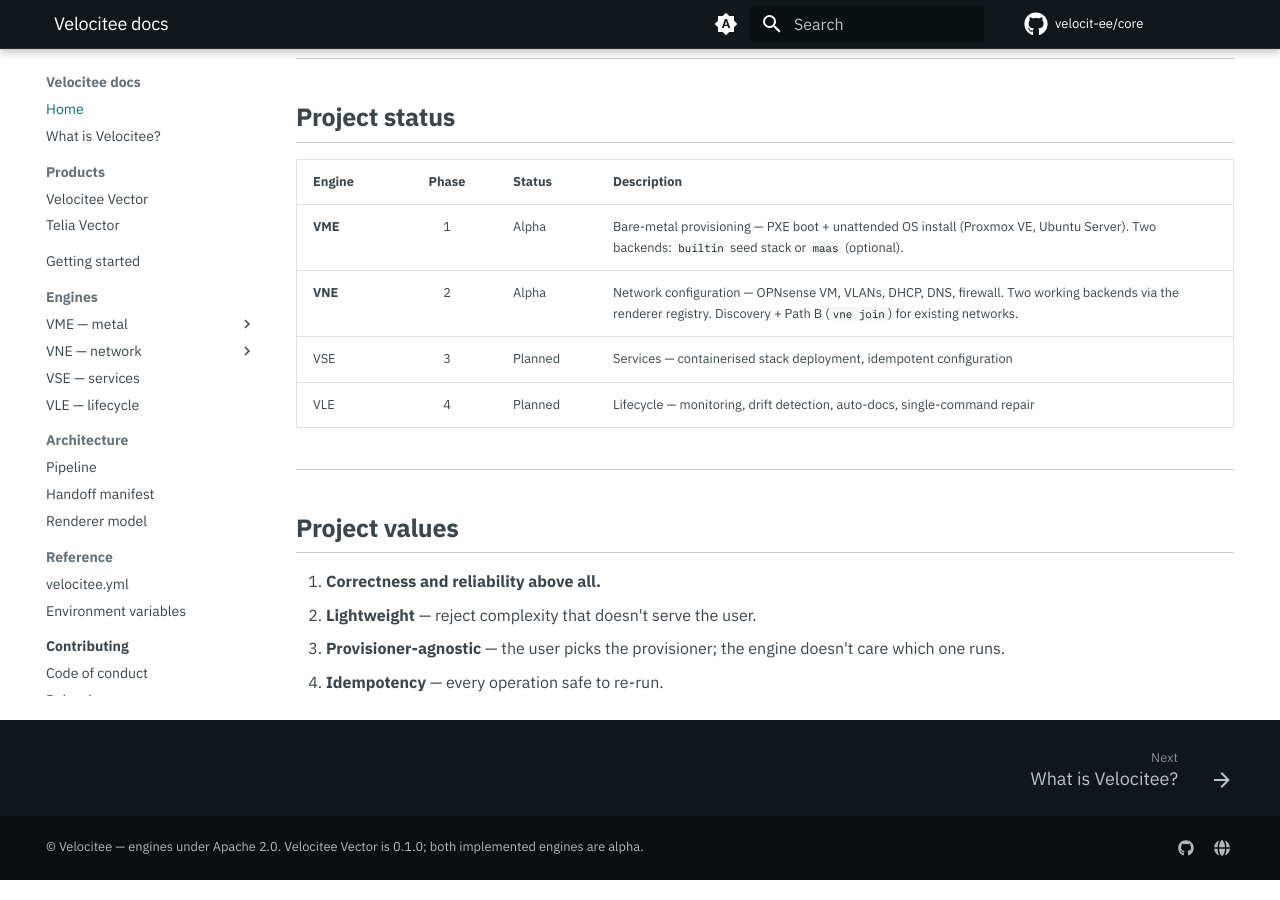
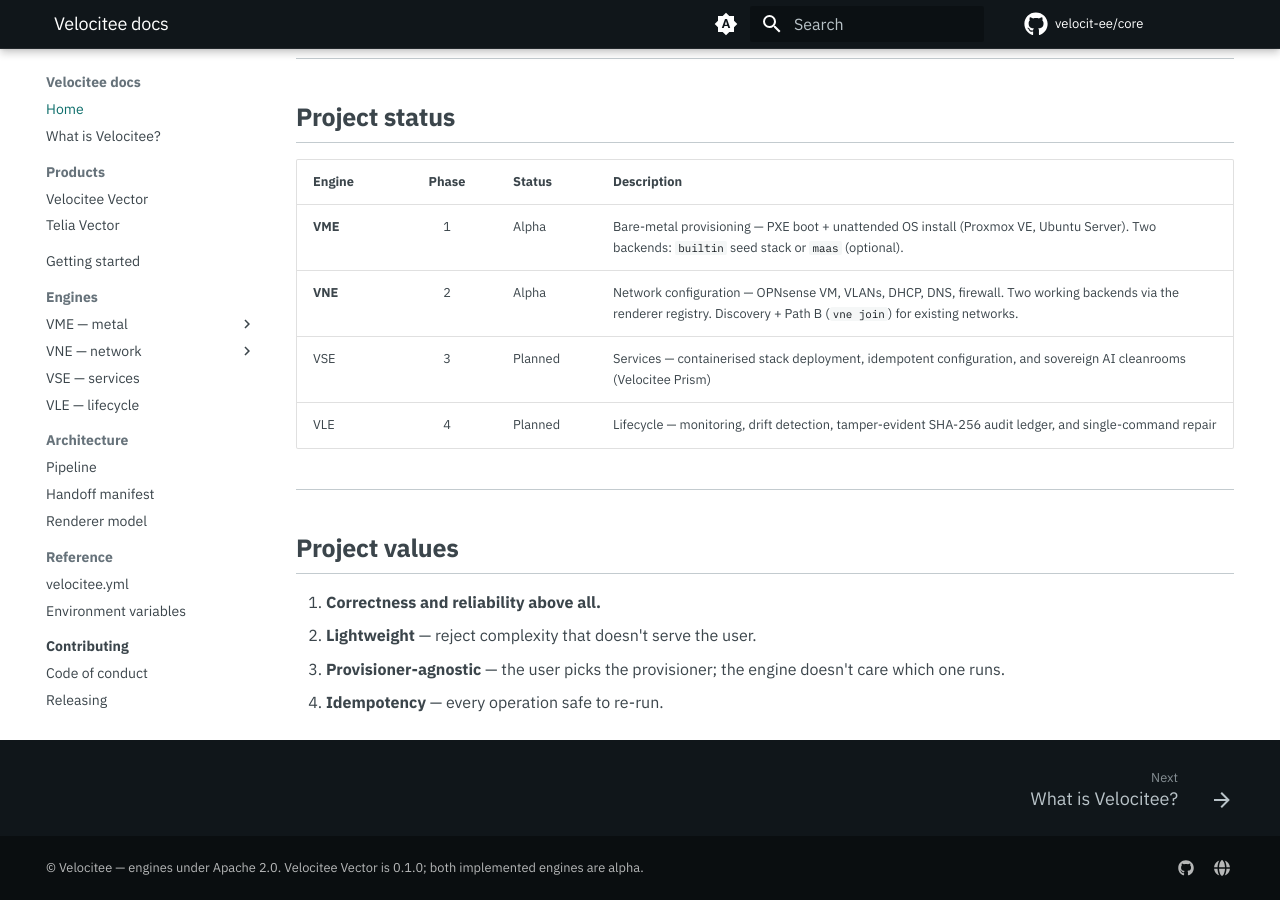
Before and after one commit to velocit-ee/docs, an MkDocs documentation site: the page built from docs/index.md, in a window 1280 px wide and 900 px high, scrolled down 989 px. Built offline with MkDocs 1.6.1 and Material for MkDocs 9.7.7, drawn with Linux system fonts in a browser that asks for light colours; comment, search, counter and statistics services are not loaded.

```diff
--- a/docs/index.md
+++ b/docs/index.md
@@ -88,8 +88,8 @@ flowchart LR
 |---------|:-----:|---------|-------------|
 | **VME** | 1     | Alpha   | Bare-metal provisioning — PXE boot + unattended OS install (Proxmox VE, Ubuntu Server). Two backends: `builtin` seed stack or `maas` (optional). |
 | **VNE** | 2     | Alpha   | Network configuration — OPNsense VM, VLANs, DHCP, DNS, firewall. Two working backends via the renderer registry. Discovery + Path B (`vne join`) for existing networks. |
-| VSE     | 3     | Planned | Services — containerised stack deployment, idempotent configuration |
-| VLE     | 4     | Planned | Lifecycle — monitoring, drift detection, auto-docs, single-command repair |
+| VSE     | 3     | Planned | Services — containerised stack deployment, idempotent configuration, and sovereign AI cleanrooms (Velocitee Prism) |
+| VLE     | 4     | Planned | Lifecycle — monitoring, drift detection, tamper-evident SHA-256 audit ledger, and single-command repair |
 <!-- ENGINE-STATUS:END region=engine-table -->
 
 ---
```
Also changed, not shown: docs/what-is-velocitee.md (+2 -2 lines), engines.json (+6 -6 lines).
